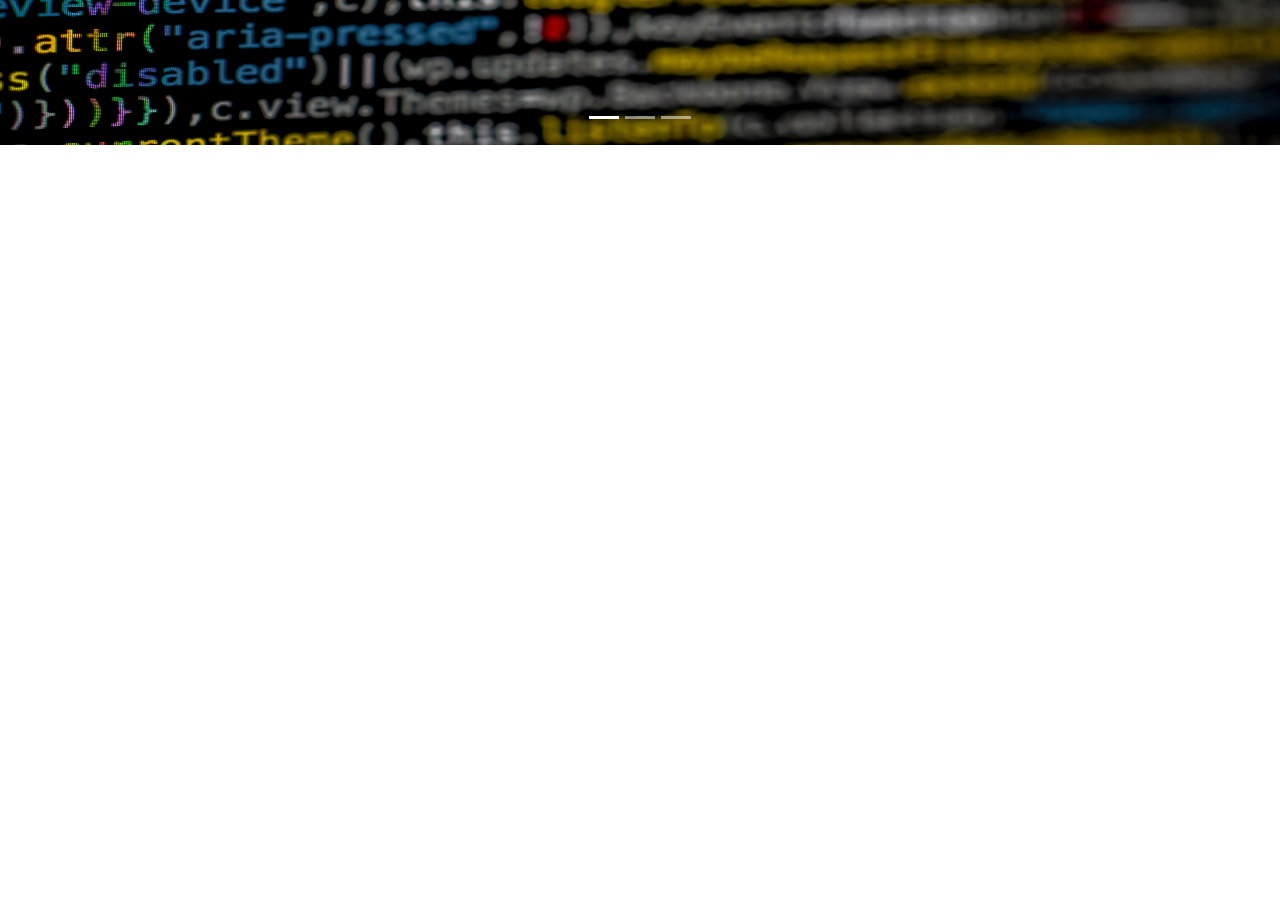
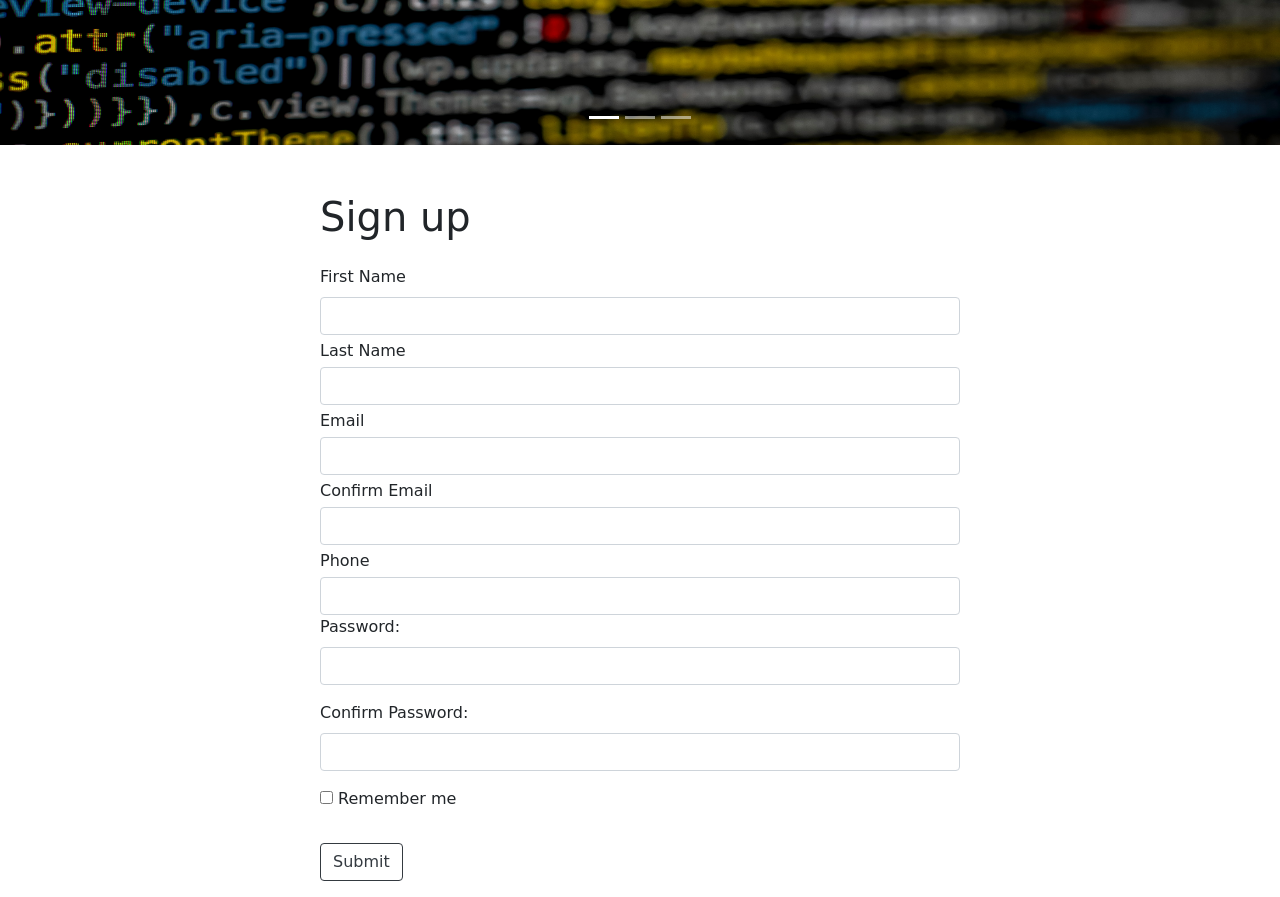
Before and after one commit to arunvijay10/Responsive-site, a PHP site: page / in a window 1280 px wide. Shown: the part 471-1368 px from the top of the page. Before the commit the page ends 616 px from the top, so only its background shows below. Run offline with PHP 8.4, Linux system fonts and the light colour scheme.

Commit message:
new files and messages are added

```diff
--- a/index.php
+++ b/index.php
@@ -86,6 +86,56 @@
 
 <!--Carousel-----------------------------------------End's---------------------------->
 
+
+<!--Sign in-----------------------------------------starts's---------------------------->
+
+<section>
+    <div class="my-5"></div>
+    <h1 class="w-50 m-auto">Sign up</h1>
+    <br>
+        <div class="w-50 m-auto"> <!--width 50 margin auto-->
+        <form action="infouser.php" method="post">
+        <div class="form-group"> <!--class form group its a group of div-->
+            <label>First Name</label>
+            <input type="text" autocomplete="off" class="form-control" >
+            <label class="my-1">Last Name</label>
+            <input type="text" autocomplete="off" class="form-control" >
+            <label class="my-1">Email</label>
+            <input type="email" autocomplete="off" class="form-control" >
+            <label class="my-1">Confirm Email</label>
+            <input type="email" autocomplete="off" class="form-control" >
+            <label class="my-1">Phone</label>
+            <input type="phone" autocomplete="off" class="form-control" >
+            <div class="form-group">
+            <label for="pwd">Password:</label>
+            <input type="password" class="form-control" id="pwd">
+            </div>
+            <div class="form-group">
+            <label for="pwd">Confirm Password:</label>
+            <input type="password" class="form-control" id="pwd">
+            </div>
+            <div class="checkbox">
+            <label><input type="checkbox"> Remember me</label>
+            </div>
+            <br>
+            <input class="btn btn-outline-dark" type="submit" value="Submit">
+
+        </div>
+    </form>
+    </div>
+
+</section>
+
+
+
+
+
+
+
+
+
+<!--Sign in-----------------------------------------End's---------------------------->
+
 <script src="https://ajax.googleapis.com/ajax/libs/jquery/3.5.1/jquery.min.js"></script>
 <script src="https://cdnjs.cloudflare.com/ajax/libs/popper.js/1.16.0/umd/popper.min.js"></script>
 <script src="https://maxcdn.bootstrapcdn.com/bootstrap/4.5.0/js/bootstrap.min.js"></script>
--- a/news.php
+++ b/news.php
@@ -100,7 +100,7 @@
     <div class="py-4">
     <div class="my-4">
     <div class="container-fluid">
-    <div class="row roew-lg-4 row-cols-2 row-cols-md-4">
+    <div class="row row-lg-4 row-cols-1 row-cols-md-4 col-12">
   <div class="col mb-4">
     <div class="card">
       <img src="images/hack.jpg"  class="size">
@@ -158,7 +158,7 @@
     <div class="py-4">
     <div class="my-4">
     <div class="container-fluid">
-    <div class="row roew-lg-4 row-cols-2 row-cols-md-4">
+    <div class="row row-lg-4 row-cols-1 row-cols-md-4 col-12">
   <div class="col mb-4">
     <div class="card">
       <img src="images/hack.jpg"  class="size">
```
Also changed, not shown: infouser.php (added), 1 other file.
